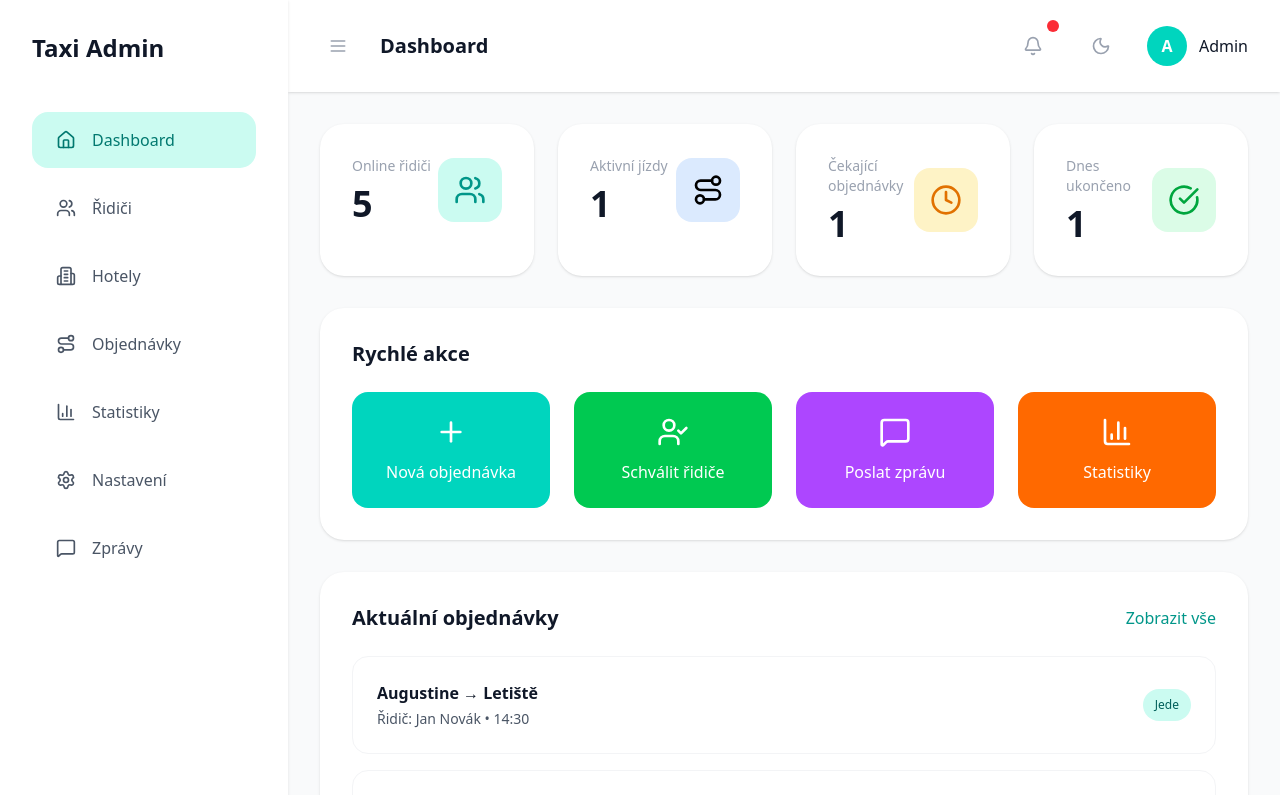
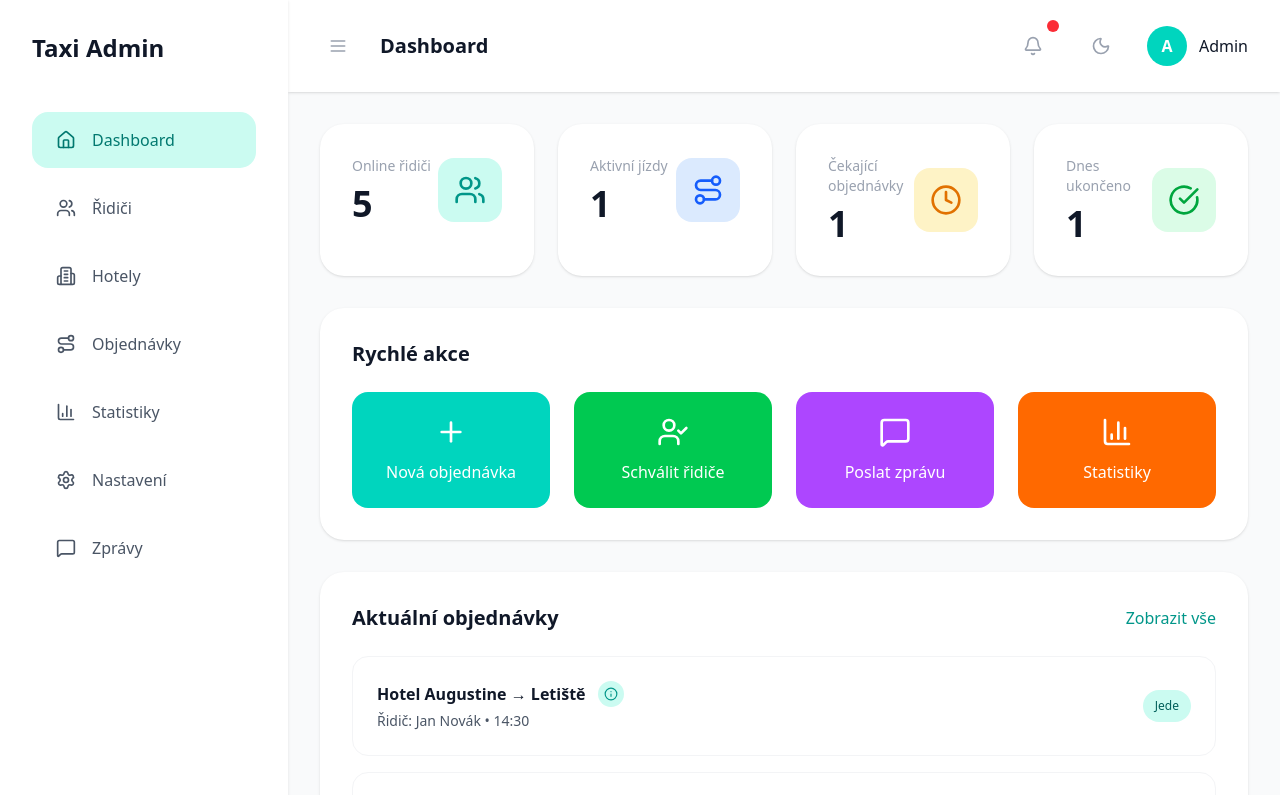
Before and after one commit to tomekk0602/taxi-driver-demo, a Next.js app: page /admin in a window 1280 px wide. Shown: the top 795 px of the page. Built offline with nearby package versions, Linux system fonts and the light colour scheme.

Commit message:
Update index.js admin

```diff
--- a/pages/admin/index.js
+++ b/pages/admin/index.js
@@ -4,7 +4,7 @@ import {
   Plus, Search, Filter, Bell, Moon, Sun, Menu, X,
   CheckCircle, XCircle, Clock, MapPin, Car, Phone,
   Edit, Trash2, Ban, UserCheck, DollarSign, TrendingUp,
-  Calendar, AlertTriangle, Send, Eye, EyeOff
+  Calendar, AlertTriangle, Send, Eye, EyeOff, Info
 } from 'lucide-react';
 
 const TaxiAdminApp = () => {
@@ -42,25 +42,49 @@ const TaxiAdminApp = () => {
   ]);
 
   const [hotels, setHotels] = useState([
-    { id: 1, name: 'Hotel Augustine', shortcut: 'aug', address: 'Letenská 12/33, Praha 1', routes: [
+    {
+      id: 1,
+      name: 'Hotel Augustine',
+      shortcut: 'aug',
+      address: 'Letenská 12/33, Praha 1',
+      hotelInfo: 'Luxusní 5hvězdičkový hotel v historickém centru Prahy. Součástí hotelu je klášter sv. Tomáše z 13. století. Hotel poskytuje prémiové služby a má vysoké nároky na kvalitu dopravy.',
+      conditions: 'Provize hotelu: 20% z celkové ceny jízdy\nProvize řidiče: 70% z celkové ceny\nProvize administrátora: 10%\n\nSpeciální podmínky:\n- Řidič musí být ve společenském oblečení\n- Vozidlo musí být čisté a luxusní třídy\n- Příjezd maximálně 5 minut před dohodnutým časem\n- Povinnost pomoci s bagáží',
+      routes: [
         { destination: 'Letiště', price: 900, commission: 200 },
         { destination: 'Hlavní nádraží', price: 500, commission: 100 },
         { destination: 'Kongresové centrum', price: 400, commission: 80 }
-    ]},
-    { id: 2, name: 'Hotel Hilton', shortcut: 'hil', address: 'Pobřežní 1, Praha 8', routes: [
+      ]
+    },
+    {
+      id: 2,
+      name: 'Hotel Hilton',
+      shortcut: 'hil',
+      address: 'Pobřežní 1, Praha 8',
+      hotelInfo: 'Mezinárodní hotelový řetězec poskytující komfortní ubytování pro business i leisure hosty. Nachází se v blízkosti centra města s výborným přístupem k hlavním atrakcím.',
+      conditions: 'Provize hotelu: 15% z celkové ceny jízdy\nProvize řidiče: 75% z celkové ceny\nProvize administrátora: 10%\n\nStandardní podmínky:\n- Čisté vozidlo\n- Příjezd včas\n- Profesionální chování řidiče',
+      routes: [
         { destination: 'Letiště', price: 800, commission: 150 },
         { destination: 'Wenceslas Square', price: 300, commission: 60 }
-    ]},
-    { id: 3, name: 'Four Seasons', shortcut: '4s', address: 'Veleslavínova 2a, Praha 1', routes: [
+      ]
+    },
+    {
+      id: 3,
+      name: 'Four Seasons',
+      shortcut: '4s',
+      address: 'Veleslavínova 2a, Praha 1',
+      hotelInfo: 'Exkluzivní 5hvězdičkový hotel s výhledem na Pražský hrad a Karlův most. Poskytuje nejluxusnější služby v Praze a má nejvyšší standardy pro všechny dodavatele služeb.',
+      conditions: 'Provize hotelu: 25% z celkové ceny jízdy\nProvize řidiče: 65% z celkové ceny\nProvize administrátora: 10%\n\nVIP podmínky:\n- Pouze vozidla Mercedes S-Class, BMW 7 Series nebo Audi A8\n- Řidič v tmavém obleku s kravatou\n- Příjezd přesně v dohodnutý čas\n- Otevření dveří hostům\n- Povinnost pomoci s bagáží\n- Tiché chování během jízdy',
+      routes: [
         { destination: 'Letiště', price: 1200, commission: 300 },
         { destination: 'Hlavní nádraží', price: 600, commission: 120 }
-    ]}
+      ]
+    }
   ]);
 
   const [activeOrders, setActiveOrders] = useState([
     {
       id: 1,
-      hotel: 'Augustine',
+      hotel: 'Hotel Augustine',
       destination: 'Letiště',
       driver: 'Jan Novák',
       status: 'in_progress',
@@ -72,7 +96,7 @@ const TaxiAdminApp = () => {
     },
     {
       id: 2,
-      hotel: 'Hilton',
+      hotel: 'Hotel Hilton',
       destination: 'Hlavní nádraží',
       driver: null,
       status: 'waiting',
@@ -99,6 +123,8 @@ const TaxiAdminApp = () => {
 
   const [showAssignModal, setShowAssignModal] = useState(false);
   const [selectedOrder, setSelectedOrder] = useState(null);
+  const [showHotelInfoModal, setShowHotelInfoModal] = useState(false);
+  const [selectedHotel, setSelectedHotel] = useState(null);
 
   // Auto-assign orders after 15 minutes
   useEffect(() => {
@@ -124,6 +150,15 @@ const TaxiAdminApp = () => {
 
     return () => clearInterval(interval);
   }, [drivers]);
+
+  // Function to show hotel info
+  const showHotelInfo = (hotelName) => {
+    const hotel = hotels.find(h => h.name === hotelName);
+    if (hotel) {
+      setSelectedHotel(hotel);
+      setShowHotelInfoModal(true);
+    }
+  };
 
   // Time remaining helper
   const getTimeRemaining = (order) => {
@@ -185,6 +220,99 @@ const TaxiAdminApp = () => {
     { id: 'settings', label: 'Nastavení', icon: Settings },
     { id: 'messages', label: 'Zprávy', icon: MessageSquare }
   ];
+
+  // Hotel Info Modal
+  const HotelInfoModal = () => {
+    if (!showHotelInfoModal || !selectedHotel) return null;
+
+    return (
+      <div className="fixed inset-0 bg-black bg-opacity-50 z-50 flex items-center justify-center p-4">
+        <div className={`${currentTheme.cardBg} rounded-3xl max-w-2xl w-full max-h-[90vh] flex flex-col shadow-2xl`}>
+          <div className="flex justify-between items-center p-8 border-b border-gray-100 flex-shrink-0">
+            <h3 className={`text-2xl font-bold ${currentTheme.textPrimary}`}>Informace o hotelu</h3>
+            <button
+              onClick={() => setShowHotelInfoModal(false)}
+              className={`p-2 rounded-full hover:${darkMode ? 'bg-gray-700' : 'bg-gray-100'} transition-colors`}
+            >
+              <X className={currentTheme.textMuted} size={24} />
+            </button>
+          </div>
+
+          <div className="flex-1 overflow-y-auto p-8">
+            <div className="space-y-8">
+              {/* Hotel Header */}
+              <div className={`p-6 ${darkMode ? 'bg-teal-900/30' : 'bg-teal-50'} rounded-2xl border ${darkMode ? 'border-teal-800' : 'border-teal-100'}`}>
+                <h4 className={`text-xl font-bold ${currentTheme.textPrimary} mb-2`}>{selectedHotel.name}</h4>
+                <div className="flex items-center space-x-2 text-sm">
+                  <MapPin size={14} className={currentTheme.textMuted} />
+                  <span className={currentTheme.textSecondary}>{selectedHotel.address}</span>
+                </div>
+                <div className="flex items-center space-x-4 mt-3">
+                  <span className={`px-3 py-1 ${darkMode ? 'bg-teal-800 text-teal-300' : 'bg-teal-100 text-teal-800'} rounded-full text-xs font-medium`}>
+                    Zkratka: {selectedHotel.shortcut}
+                  </span>
+                </div>
+              </div>
+
+              {/* Hotel Info */}
+              <div>
+                <h5 className={`text-lg font-semibold ${currentTheme.textPrimary} mb-4 flex items-center`}>
+                  <Building2 size={20} className="mr-2 text-teal-600" />
+                  O hotelu
+                </h5>
+                <div className={`p-6 ${darkMode ? 'bg-gray-700/50' : 'bg-gray-50'} rounded-2xl`}>
+                  <p className={`${currentTheme.textSecondary} leading-relaxed`}>
+                    {selectedHotel.hotelInfo}
+                  </p>
+                </div>
+              </div>
+
+              {/* Conditions */}
+              <div>
+                <h5 className={`text-lg font-semibold ${currentTheme.textPrimary} mb-4 flex items-center`}>
+                  <DollarSign size={20} className="mr-2 text-green-600" />
+                  Podmínky a provize
+                </h5>
+                <div className={`p-6 ${darkMode ? 'bg-gray-700/50' : 'bg-gray-50'} rounded-2xl`}>
+                  <pre className={`${currentTheme.textSecondary} leading-relaxed whitespace-pre-wrap font-sans`}>
+                    {selectedHotel.conditions}
+                  </pre>
+                </div>
+              </div>
+
+              {/* Routes */}
+              <div>
+                <h5 className={`text-lg font-semibold ${currentTheme.textPrimary} mb-4 flex items-center`}>
+                  <Route size={20} className="mr-2 text-blue-600" />
+                  Dostupné trasy
+                </h5>
+                <div className="space-y-3">
+                  {selectedHotel.routes.map((route, index) => (
+                    <div key={index} className={`p-4 border ${currentTheme.border} rounded-2xl flex justify-between items-center`}>
+                      <span className={`font-medium ${currentTheme.textPrimary}`}>{route.destination}</span>
+                      <div className="text-right">
+                        <div className="text-lg font-bold text-teal-600">{route.price} Kč</div>
+                        <div className="text-xs text-gray-500">Provize: {route.commission} Kč</div>
+                      </div>
+                    </div>
+                  ))}
+                </div>
+              </div>
+            </div>
+          </div>
+
+          <div className="p-8 border-t border-gray-100 flex-shrink-0">
+            <button
+              onClick={() => setShowHotelInfoModal(false)}
+              className={`w-full px-6 py-4 ${currentTheme.primary} text-white rounded-2xl ${currentTheme.primaryHover} transition-colors font-medium`}
+            >
+              Zavřít
+            </button>
+          </div>
+        </div>
+      </div>
+    );
+  };
 
   // Assign Driver Modal
   const AssignDriverModal = () => {
@@ -299,7 +427,7 @@ const TaxiAdminApp = () => {
     <div className="mt-8 flex space-x-4 flex-shrink-0">
       <button
         onClick={() => setShowAssignModal(false)}
-        className={`flex-1 px-6 py-4 border ${currentTheme.borderStrong} ${currentTheme.textSecondary} rounded-2xl hover:${darkMode ? 'bg-gray-700' : 'bg-gray-50'} transition-colors font-medium`}
+        className={`flex-1 px-6 py-4 border ${currentTheme.border} ${currentTheme.textSecondary} rounded-2xl hover:${darkMode ? 'bg-gray-700' : 'bg-gray-50'} transition-colors font-medium`}
       >
         Zrušit
       </button>
@@ -426,9 +554,18 @@ const TaxiAdminApp = () => {
           <div className="flex justify-between items-start">
             <div className="flex-1">
               <div className="flex items-center justify-between mb-4">
+                <div className="flex items-center space-x-3">
                   <h4 className={`font-semibold ${currentTheme.textPrimary} text-lg`}>
                     {order.hotel} → {order.destination}
                   </h4>
+                  <button
+                    onClick={() => showHotelInfo(order.hotel)}
+                    className={`p-2 rounded-full ${darkMode ? 'bg-teal-800 hover:bg-teal-700' : 'bg-teal-100 hover:bg-teal-200'} transition-colors group`}
+                    title="Informace o hotelu"
+                  >
+                    <Info size={16} className={`${darkMode ? 'text-teal-300' : 'text-teal-600'} group-hover:${darkMode ? 'text-teal-200' : 'text-teal-700'}`} />
+                  </button>
+                </div>
                 <span className={`px-3 py-2 rounded-full text-xs font-medium ${
                   order.status === 'waiting' ? 'bg-amber-100 text-amber-800' :
                   order.status === 'in_progress' ? 'bg-teal-100 text-teal-800' :
@@ -687,10 +824,19 @@ const TaxiAdminApp = () => {
           {activeOrders.slice(0, 5).map(order => (
             <div key={order.id} className={`p-6 border rounded-2xl ${currentTheme.border} ${currentTheme.hover} transition-colors`}>
               <div className="flex justify-between items-center">
-                <div>
-                  <p className={`font-semibold ${currentTheme.textPrimary} mb-1`}>
+                <div className="flex-1">
+                  <div className="flex items-center space-x-3 mb-1">
+                    <p className={`font-semibold ${currentTheme.textPrimary}`}>
                       {order.hotel} → {order.destination}
                     </p>
+                    <button
+                      onClick={() => showHotelInfo(order.hotel)}
+                      className={`p-1.5 rounded-full ${darkMode ? 'bg-teal-800 hover:bg-teal-700' : 'bg-teal-100 hover:bg-teal-200'} transition-colors group`}
+                      title="Informace o hotelu"
+                    >
+                      <Info size={14} className={`${darkMode ? 'text-teal-300' : 'text-teal-600'} group-hover:${darkMode ? 'text-teal-200' : 'text-teal-700'}`} />
+                    </button>
+                  </div>
                   <p className={`text-sm ${currentTheme.textSecondary}`}>
                     {order.driver ? `Řidič: ${order.driver}` : 'Čeká na řidiče'} • {order.time}
                   </p>
@@ -1147,6 +1293,7 @@ const TaxiAdminApp = () => {
       {/* Modals */}
       <QuickOrderModal />
       <AssignDriverModal />
+      <HotelInfoModal />
 
       {/* Mobile Sidebar Overlay */}
       {sidebarOpen && (
```
Lines whose indentation alone changed are shown as unchanged.
